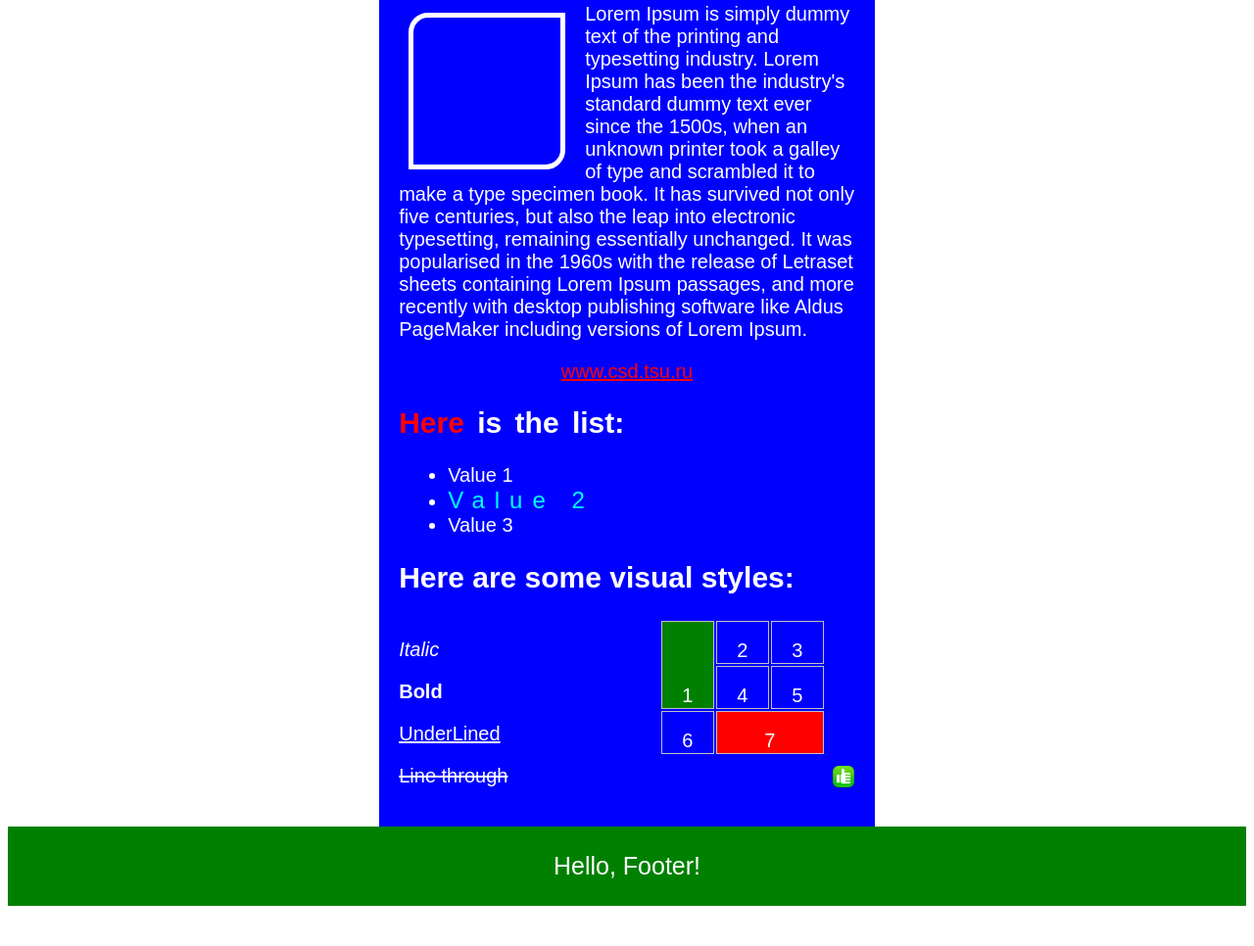
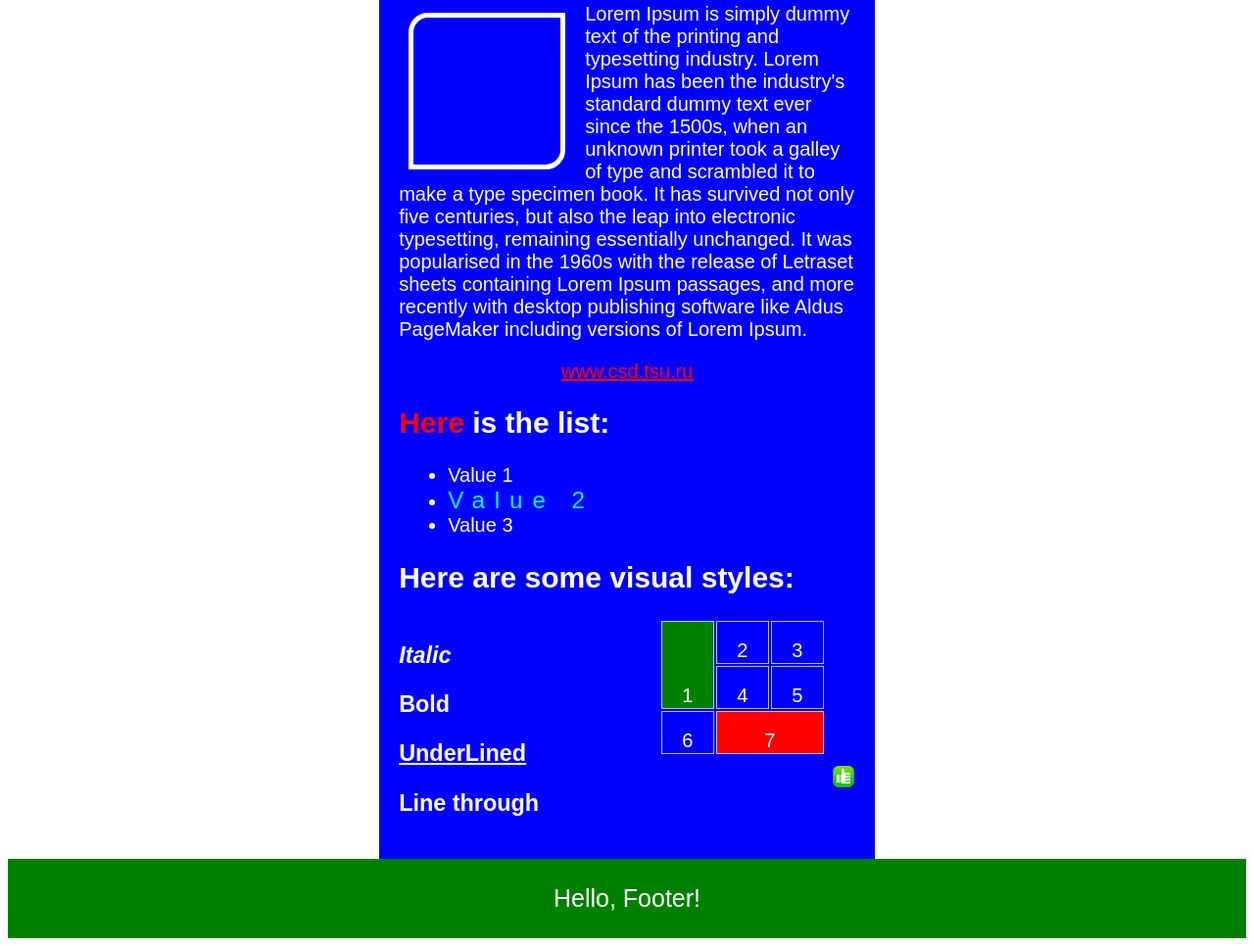
Before and after one commit to Zuzunyan/932203_pynchina.polina_lab1, a plain HTML site: page index.html in a window 1280 px wide. Shown: the part 274-1240 px from the top of the page at 98% size. Before the commit the page ends 1207 px from the top, so only its background shows below. Drawn offline with Linux system fonts and the light colour scheme.

Commit message:
html changes

```diff
--- a/index.html
+++ b/index.html
@@ -17,7 +17,7 @@
     <p>Lorem Ipsum is simply dummy text of the printing and typesetting industry. Lorem Ipsum has been the industry's standard dummy text ever since the 1500s, when an unknown printer took a galley of type and scrambled it to make a type specimen book. It has survived not only five centuries, but also the leap into electronic typesetting, remaining essentially unchanged. It was popularised in the 1960s with the release of Letraset sheets containing Lorem Ipsum passages, and more recently with desktop publishing software like Aldus PageMaker including versions of Lorem Ipsum.</p>
     <div class='link'><a href="www.csd.tsu.ru">www.csd.tsu.ru</a></div>
 
-    <h2 style="word-spacing: 5px;"><span style="color: red;">Here</span> is the list:</h2>
+    <h2 class="Here"><span style="color: red;">Here</span> is the list:</h2>
     <ul class="list">
       <li>Value 1</li>
       <li><span class="value2">Value 2</span></li>
@@ -25,10 +25,10 @@
     </ul>
     <h2>Here are some visual styles:</h2>
     <article class="visual_styles">
-        <p><i>Italic</i></p>
-        <p><b>Bold</b></p>
-        <p><u>UnderLined</u></p>
-        <p><strike>Line through</strike></p>
+        <h3><i>Italic</i></h3>
+        <h3><b>Bold</b></h3>
+        <h3><u>UnderLined</u></h3>
+        <h3 class="line_through">Line through</h3>
     </article>
 
       <aside class="table">
```
